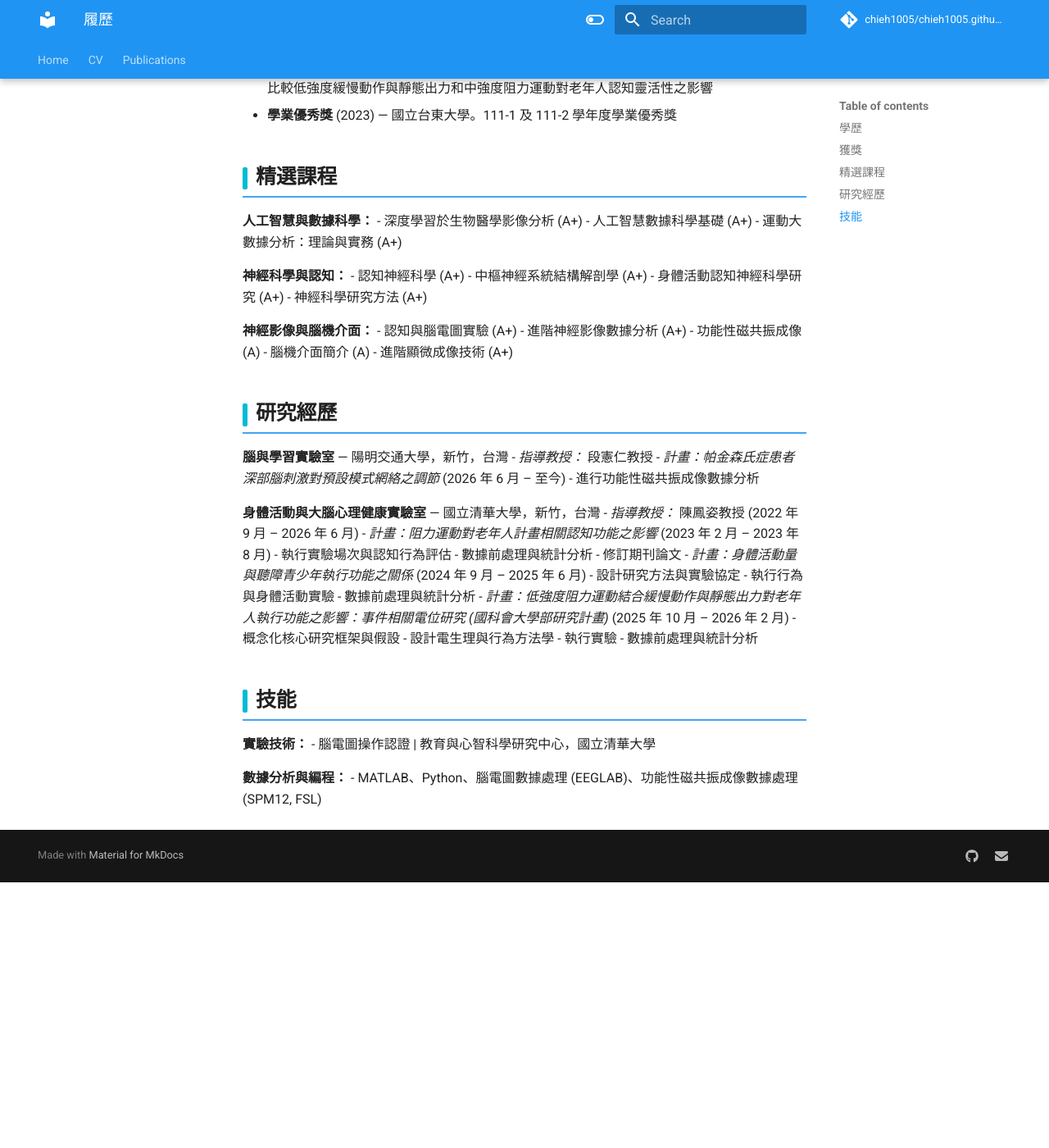
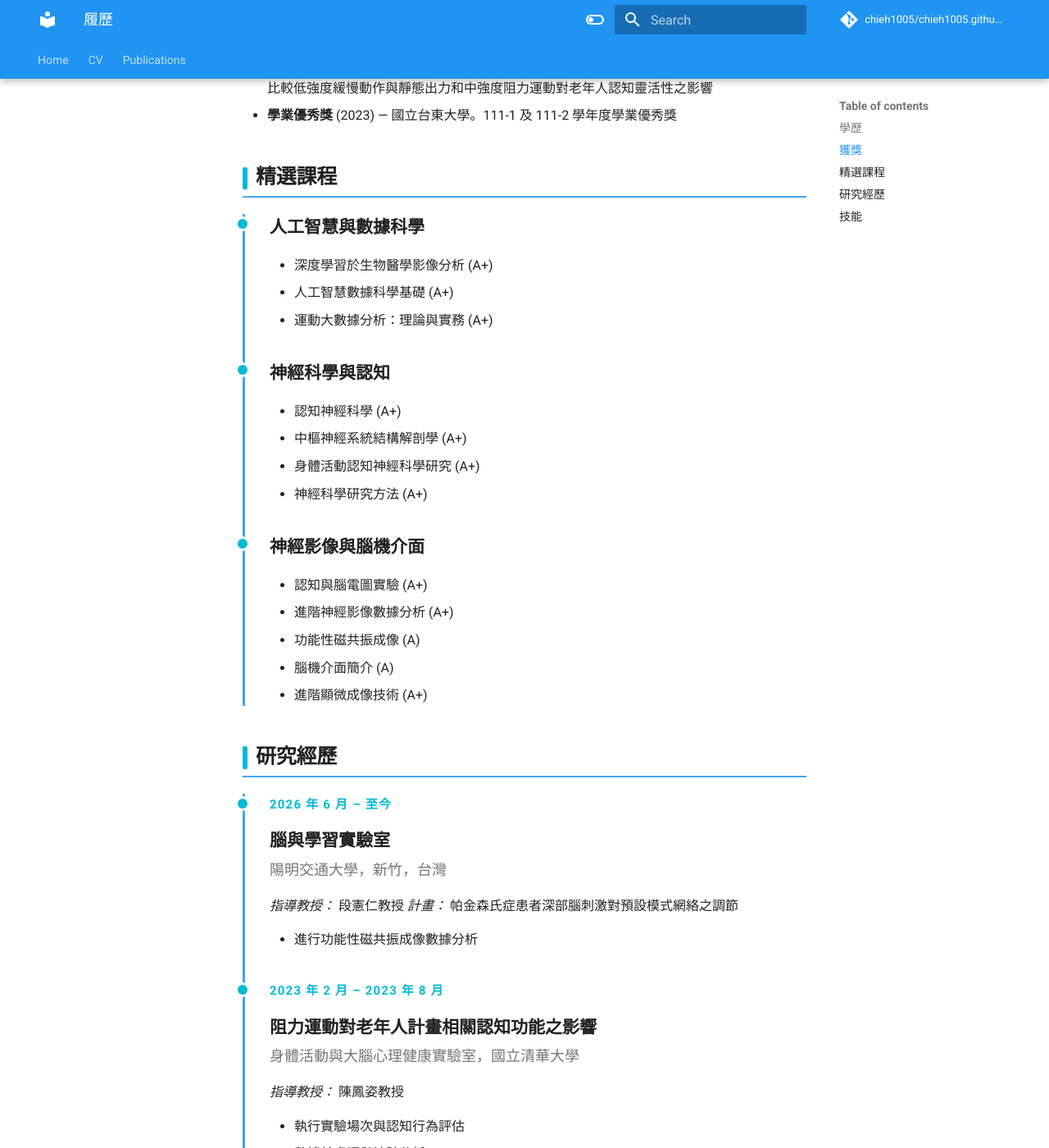
Before and after one commit to chieh1005/chieh1005.github.io, an MkDocs documentation site: the page built from docs/cv.zh.md, in a window 1280 px wide and 1400 px high, scrolled down 910 px. Shown: the whole window at 82% size. Built offline with MkDocs 1.6.1 and Material for MkDocs 9.7.7, drawn with Linux system fonts in a browser that asks for light colours; comment, search, counter and statistics services are not loaded; before the commit the page ends 1986 px from its top, so only the background shows below that; some of the changed text lies outside the part shown.

Commit message:
style: apply timeline formatting to coursework, research experience, and skills sections

```diff
--- a/docs/cv.zh.md
+++ b/docs/cv.zh.md
@@ -30,51 +30,93 @@
 
 ## 精選課程
 
-**人工智慧與數據科學：**
+<div class="cv-timeline" markdown>
+<div class="cv-entry" markdown>
+<div class="cv-title">人工智慧與數據科學</div>
+
 - 深度學習於生物醫學影像分析 (A+)
 - 人工智慧數據科學基礎 (A+)
 - 運動大數據分析：理論與實務 (A+)
+</div>
+<div class="cv-entry" markdown>
+<div class="cv-title">神經科學與認知</div>
 
-**神經科學與認知：**
 - 認知神經科學 (A+)
 - 中樞神經系統結構解剖學 (A+)
 - 身體活動認知神經科學研究 (A+)
 - 神經科學研究方法 (A+)
+</div>
+<div class="cv-entry" markdown>
+<div class="cv-title">神經影像與腦機介面</div>
 
-**神經影像與腦機介面：**
 - 認知與腦電圖實驗 (A+)
 - 進階神經影像數據分析 (A+)
 - 功能性磁共振成像 (A)
 - 腦機介面簡介 (A)
 - 進階顯微成像技術 (A+)
+</div>
+</div>
 
 ## 研究經歷
 
-**腦與學習實驗室** — 陽明交通大學，新竹，台灣
-- *指導教授：* 段憲仁教授
-- *計畫：帕金森氏症患者深部腦刺激對預設模式網絡之調節* (2026 年 6 月 – 至今)
-  - 進行功能性磁共振成像數據分析
+<div class="cv-timeline" markdown>
+<div class="cv-entry" markdown>
+<span class="cv-date">2026 年 6 月 – 至今</span>
+<div class="cv-title">腦與學習實驗室</div>
+<div class="cv-org">陽明交通大學，新竹，台灣</div>
 
-**身體活動與大腦心理健康實驗室** — 國立清華大學，新竹，台灣
-- *指導教授：* 陳鳳姿教授 (2022 年 9 月 – 2026 年 6 月)
-- *計畫：阻力運動對老年人計畫相關認知功能之影響* (2023 年 2 月 – 2023 年 8 月)
-  - 執行實驗場次與認知行為評估
-  - 數據前處理與統計分析
-  - 修訂期刊論文
-- *計畫：身體活動量與聽障青少年執行功能之關係* (2024 年 9 月 – 2025 年 6 月)
-  - 設計研究方法與實驗協定
-  - 執行行為與身體活動實驗
-  - 數據前處理與統計分析
-- *計畫：低強度阻力運動結合緩慢動作與靜態出力對老年人執行功能之影響：事件相關電位研究 (國科會大學部研究計畫)* (2025 年 10 月 – 2026 年 2 月)
-  - 概念化核心研究框架與假設
-  - 設計電生理與行為方法學
-  - 執行實驗
-  - 數據前處理與統計分析
+*指導教授：* 段憲仁教授
+*計畫：* 帕金森氏症患者深部腦刺激對預設模式網絡之調節
+
+- 進行功能性磁共振成像數據分析
+</div>
+<div class="cv-entry" markdown>
+<span class="cv-date">2023 年 2 月 – 2023 年 8 月</span>
+<div class="cv-title">阻力運動對老年人計畫相關認知功能之影響</div>
+<div class="cv-org">身體活動與大腦心理健康實驗室，國立清華大學</div>
+
+*指導教授：* 陳鳳姿教授
+
+- 執行實驗場次與認知行為評估
+- 數據前處理與統計分析
+- 修訂期刊論文
+</div>
+<div class="cv-entry" markdown>
+<span class="cv-date">2024 年 9 月 – 2025 年 6 月</span>
+<div class="cv-title">身體活動量與聽障青少年執行功能之關係</div>
+<div class="cv-org">身體活動與大腦心理健康實驗室，國立清華大學</div>
+
+*指導教授：* 陳鳳姿教授
+
+- 設計研究方法與實驗協定
+- 執行行為與身體活動實驗
+- 數據前處理與統計分析
+</div>
+<div class="cv-entry" markdown>
+<span class="cv-date">2025 年 10 月 – 2026 年 2 月</span>
+<div class="cv-title">低強度阻力運動結合緩慢動作與靜態出力對老年人執行功能之影響：事件相關電位研究 (國科會大學部研究計畫)</div>
+<div class="cv-org">身體活動與大腦心理健康實驗室，國立清華大學</div>
+
+*指導教授：* 陳鳳姿教授
+
+- 概念化核心研究框架與假設
+- 設計電生理與行為方法學
+- 執行實驗
+- 數據前處理與統計分析
+</div>
+</div>
 
 ## 技能
 
-**實驗技術：**
+<div class="cv-timeline" markdown>
+<div class="cv-entry" markdown>
+<div class="cv-title">實驗技術</div>
+
 - 腦電圖操作認證 | 教育與心智科學研究中心，國立清華大學
+</div>
+<div class="cv-entry" markdown>
+<div class="cv-title">數據分析與編程</div>
 
-**數據分析與編程：**
 - MATLAB、Python、腦電圖數據處理 (EEGLAB)、功能性磁共振成像數據處理 (SPM12, FSL)
+</div>
+</div>
```
Also changed, not shown: docs/cv.md (+66 -24 lines), site/cv.zh/index.html, site/cv/index.html, site/search/search_index.json.
